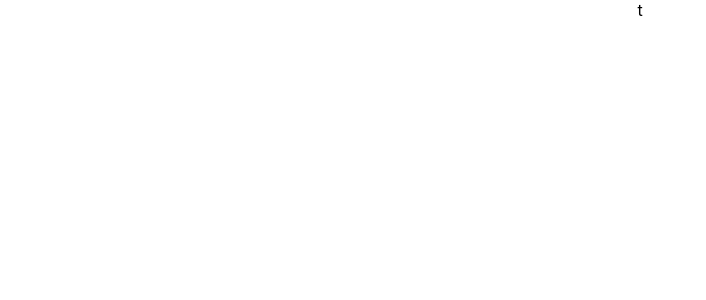
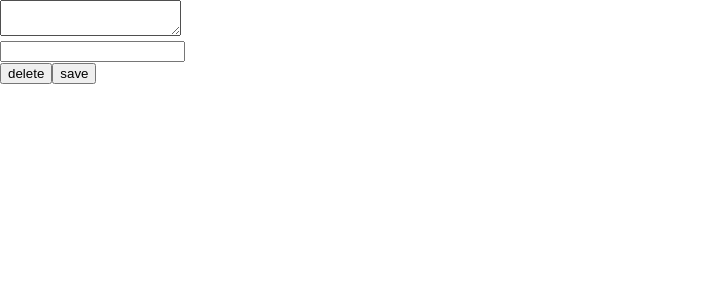
Before and after one commit to vovitolog/js-lessons, a React (Create React App) app: page / in a window 1280 px wide. Shown: the top 300 px of the page, without its empty margins (0-706 px from the left). Built offline with nearby package versions, Linux system fonts and the light colour scheme.

Commit message:
unit6: callbacks

```diff
--- /dev/null
+++ b/src/06-callbacks/06.tsx
@@ -0,0 +1,43 @@
+import React, {ChangeEvent, MouseEvent} from "react";
+
+// const callback = () => {
+//     alert('Hey');
+// }
+//
+// window.setTimeout(callback, 1000);
+
+export const User = () => {
+    const deleteUser = (event: MouseEvent<HTMLButtonElement>) => {
+        console.log(event.currentTarget.name)
+    }
+    const saveUser = () => {
+        alert('User deleted')
+    }
+    const onNameChanged = () => {
+        alert('Change!!!')
+    }
+
+    const onAgeChanged = (event : ChangeEvent<HTMLInputElement>) => {
+        console.log(event.currentTarget.value)
+    }
+    const onFocusLost = () => {
+        alert('onFocusLost!!!')
+    }
+    return (
+        <div>
+            <div>
+                <textarea
+                    onChange={onNameChanged}
+                    onBlur={onFocusLost}>
+
+                </textarea>
+
+            </div>
+            <div>
+                 <input onChange={onAgeChanged}/>
+            </div>
+            <button name='delete' onClick={deleteUser}>delete</button>
+            <button name='save' onClick={deleteUser}>save</button>
+        </div>
+    )
+}
--- a/src/index.tsx
+++ b/src/index.tsx
@@ -3,14 +3,13 @@ import ReactDOM from 'react-dom/client';
 import './index.css';
 import App from './App';
 import reportWebVitals from './reportWebVitals';
+import {User} from "./06-callbacks/06";
 
 const root = ReactDOM.createRoot(
-  document.getElementById('root') as HTMLElement
+    document.getElementById('root') as HTMLElement
 );
 root.render(
-  <React.StrictMode>
-    <App />
-  </React.StrictMode>
+    <User/>
 );
 
 // If you want to start measuring performance in your app, pass a function
```
